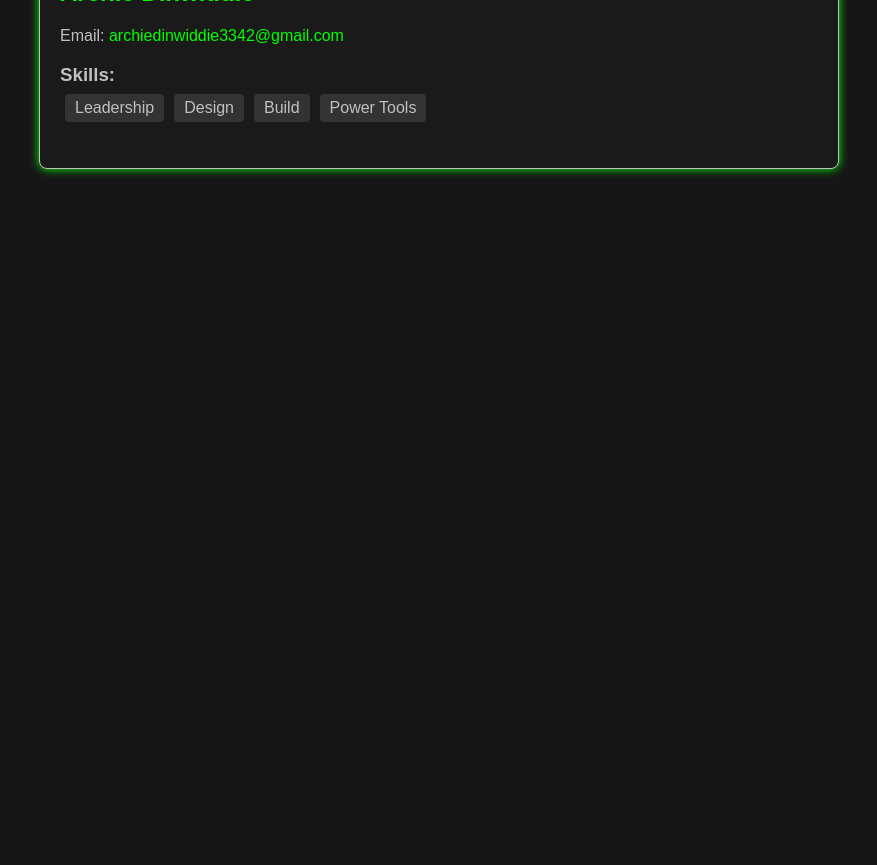
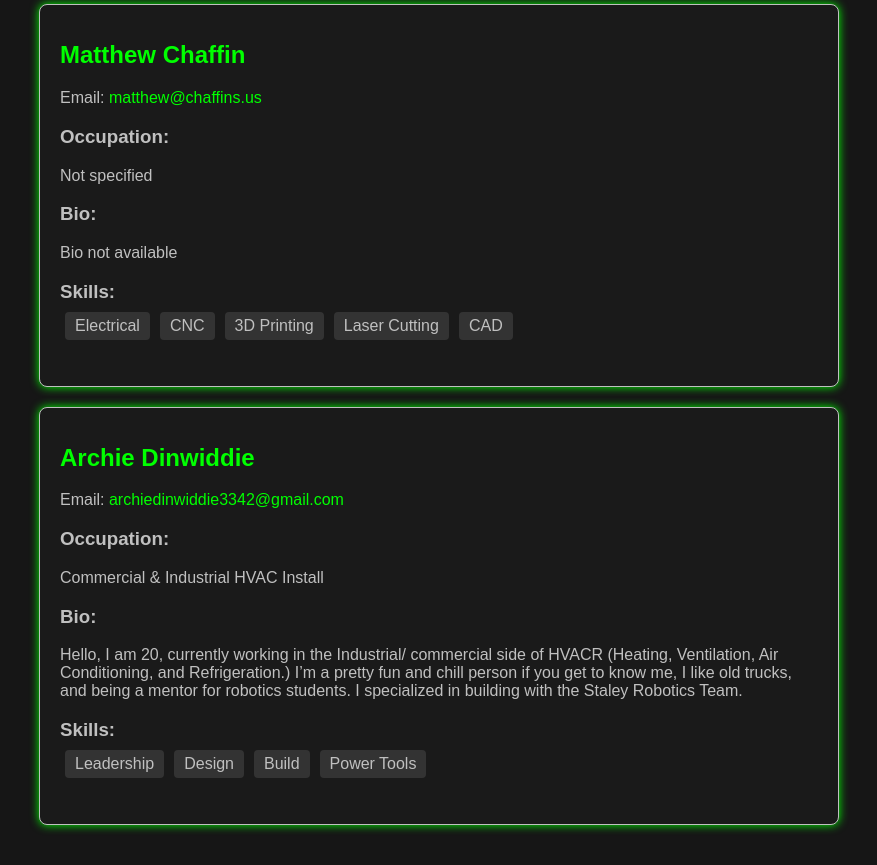
Before and after one commit to SHS-Programmers/final-robotics-site, a React (Create React App) app: page /alumni in a window 1280 px wide. Shown: the part 1020-1885 px from the top of the page, without its empty margins (201-1078 px from the left). Before the commit the page ends 1229 px from the top, so only its background shows below. Built offline with nearby package versions, Linux system fonts and the light colour scheme; no server answers; a web font is replaced by a local one.

Commit message:
Added Archie's Information

```diff
--- a/src/Alumni/Alumni.tsx
+++ b/src/Alumni/Alumni.tsx
@@ -7,7 +7,7 @@ const alumniData = [
         contacts: {
             email: "hudson.stolfus@gmail.com",
         },
-        skills: ["UX Design", "Python"]
+        skills: ["UX Design", "Python"],
     },
     {
         name: "Luke Freyermuth",
@@ -28,7 +28,9 @@ const alumniData = [
         contacts: {
             email: "archiedinwiddie3342@gmail.com",
         },
-        skills: ["Leadership", "Design", "Build", "Power Tools"]
+        skills: ["Leadership", "Design", "Build", "Power Tools"],
+        occupation: "Commercial & Industrial HVAC Install",
+        bio: "Hello, I am 20, currently working in the Industrial/ commercial side of HVACR (Heating, Ventilation, Air Conditioning, and Refrigeration.) I’m a pretty fun and chill person if you get to know me, I like old trucks, and being a mentor for robotics students. I specialized in building with the Staley Robotics Team. "
     }
 ];
 
@@ -39,6 +41,8 @@ interface AlumniData {
         email: string;
         linkedin?: string;
     };
+    occupation?: string;
+    bio?: string;
     skills: string[];
 }
 
@@ -48,6 +52,13 @@ const renderAlumni = (alumni: AlumniData[]) => {
             <h2>{alum.name}</h2>
             <p>Email: <a href={`mailto:${alum.contacts.email}`}>{alum.contacts.email}</a></p>
             {alum.contacts.linkedin && <p>LinkedIn: <a href={alum.contacts.linkedin} target="_blank" rel="noopener noreferrer">{alum.contacts.linkedin}</a></p>}
+
+            <h3>Occupation:</h3>
+            <p>{alum.occupation || "Not specified"}</p>
+
+            <h3>Bio:</h3>
+            <p>{alum.bio || "Bio not available"}</p>
+
             <h3>Skills:</h3>
             <ul style={{ marginTop: "-20px" }}>
                 {alum.skills.map((skill, idx) => (
```
